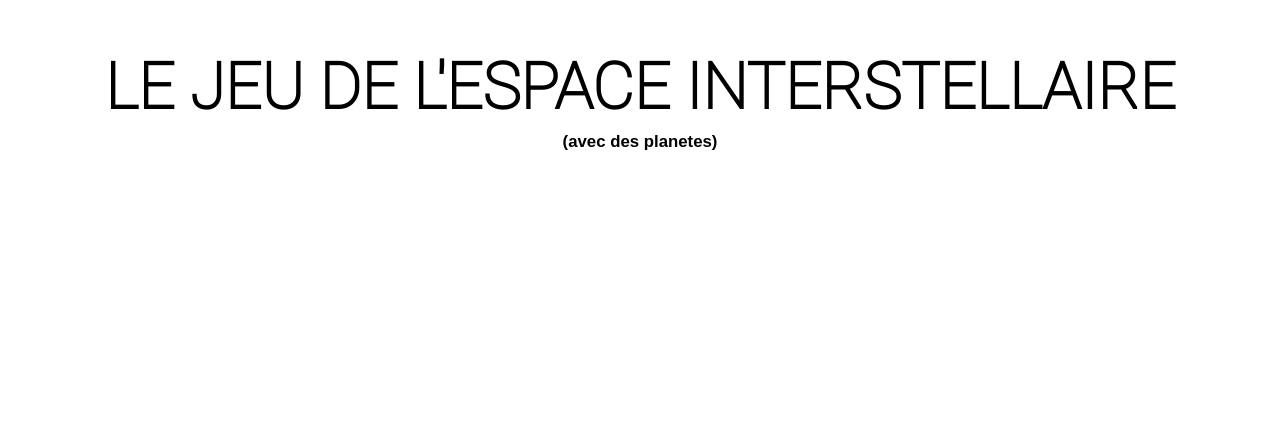
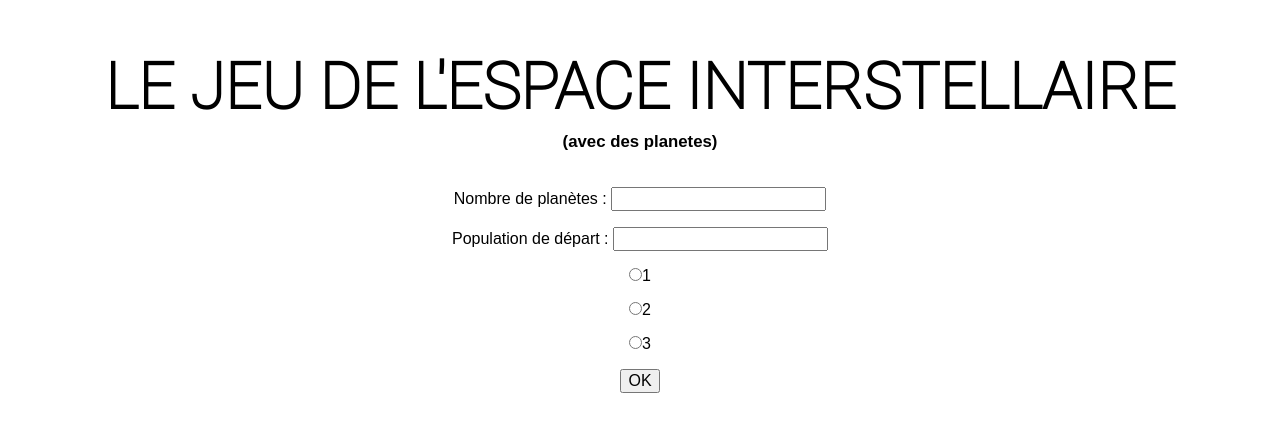
Before and after one commit to Raivk/projet_web_space, a PHP site: page / in a window 1280 px wide. Shown: the top 432 px of the page. Run offline with PHP 8.4, Linux system fonts and the light colour scheme.

Commit message:
ajout d'un début d'affichage (données post) from index to game

```diff
--- a/index.php
+++ b/index.php
@@ -8,5 +8,15 @@
     <body>
         <h1 class="big_title center_me">LE JEU DE L'ESPACE INTERSTELLAIRE</h1>
         <h2 class="center_me"><small class="small_things">(avec des planetes)</small></h2>
+        <br/>
+        <form class="center_me" action="game.php" method="post">
+            <p>Nombre de planètes : <input type="text" name="nb_planets" /></p>
+            <p>Population de départ : <input type="text" name="pop_begin" /></p>
+            <p><input type="radio" name="nb_ennemies" value="un"/>1</p>
+            <p><input type="radio" name="nb_ennemies" value="deux"/>2</p>
+            <p><input type="radio" name="nb_ennemies" value="trois"/>3</p>
+            <p><input type="submit" value="OK"></p>
+        </form>
+
     </body>
 </html>
```
Also changed, not shown: game.php (+22 -0 lines).
